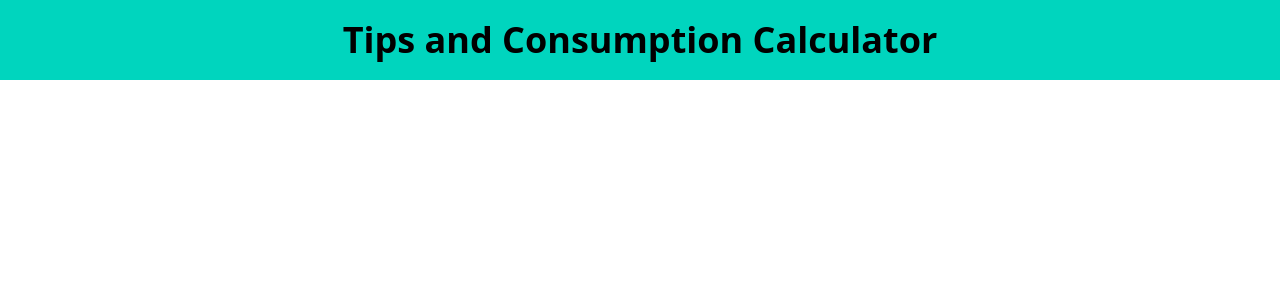
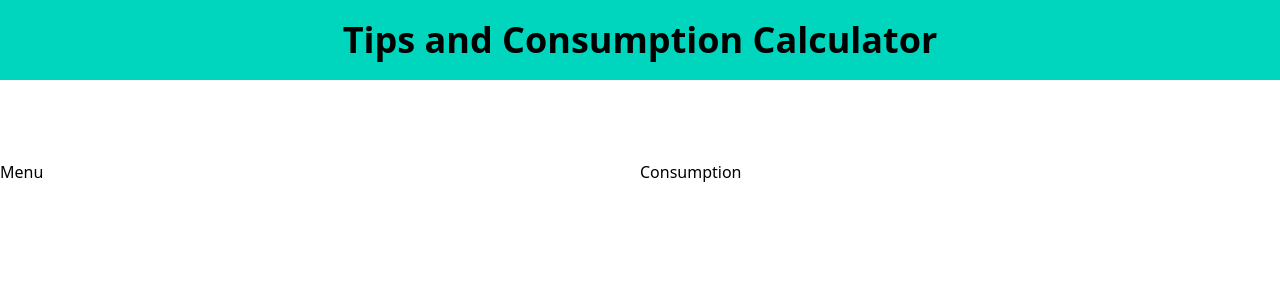
Before and after one commit to Cherry-Machado/typescript-tips-consumption-calculator, a React (Vite) app: page / in a window 1280 px wide. Shown: the top 300 px of the page. Built offline with nearby package versions, Linux system fonts and the light colour scheme.

Commit message:
Creating basic Menu and Consumption UI

```diff
--- a/src/App.tsx
+++ b/src/App.tsx
@@ -1,10 +1,24 @@
+import { menuItems } from "./data/db"
+
 function App() {
+
+  console.log(menuItems);
 
   return (
     <>
       <header className="bg-teal-400 py-5">
         <h1 className="text-center text-4xl font-black">Tips and Consumption Calculator</h1>
       </header>
+
+      <main className="max-w-7xl mx-auto py-20 grid md:grid-cols-2">
+        <div>
+          <h2>Menu</h2>
+        </div>
+
+        <div>
+          <h2>Consumption</h2>
+        </div>
+      </main>
     </>
   )
 }
--- a/src/data/db.ts
+++ b/src/data/db.ts
@@ -1,4 +1,6 @@
-export const menuItems = [
+import type { MenuItem } from "../types"
+
+export const menuItems: MenuItem[] = [
   {
     "id": 1,
     "name": "Small Wood-Fired Pizza",
--- a/src/types/index.ts
+++ b/src/types/index.ts
@@ -0,0 +1,5 @@
+export type MenuItem = {
+  id: number,
+  name: string,
+  price: number
+}
```
